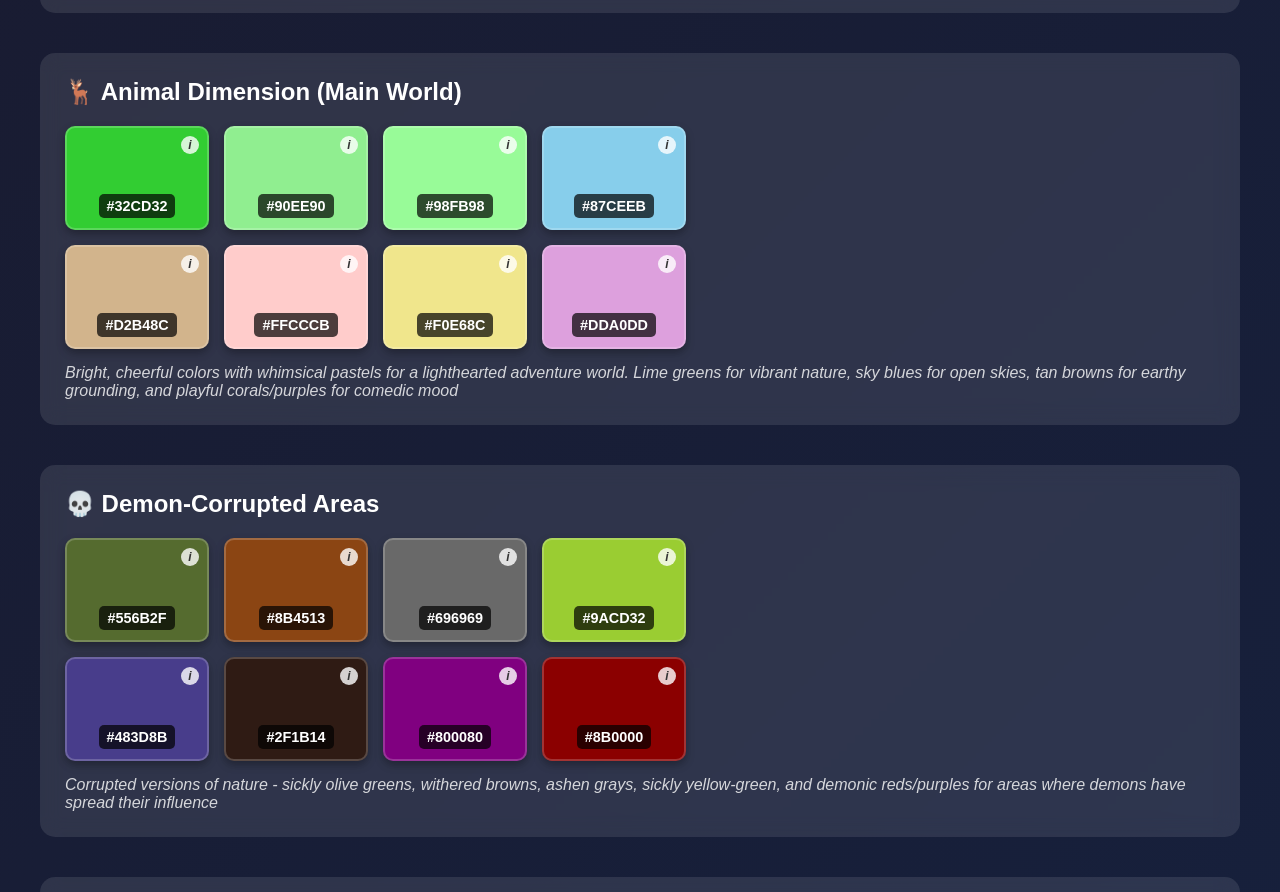
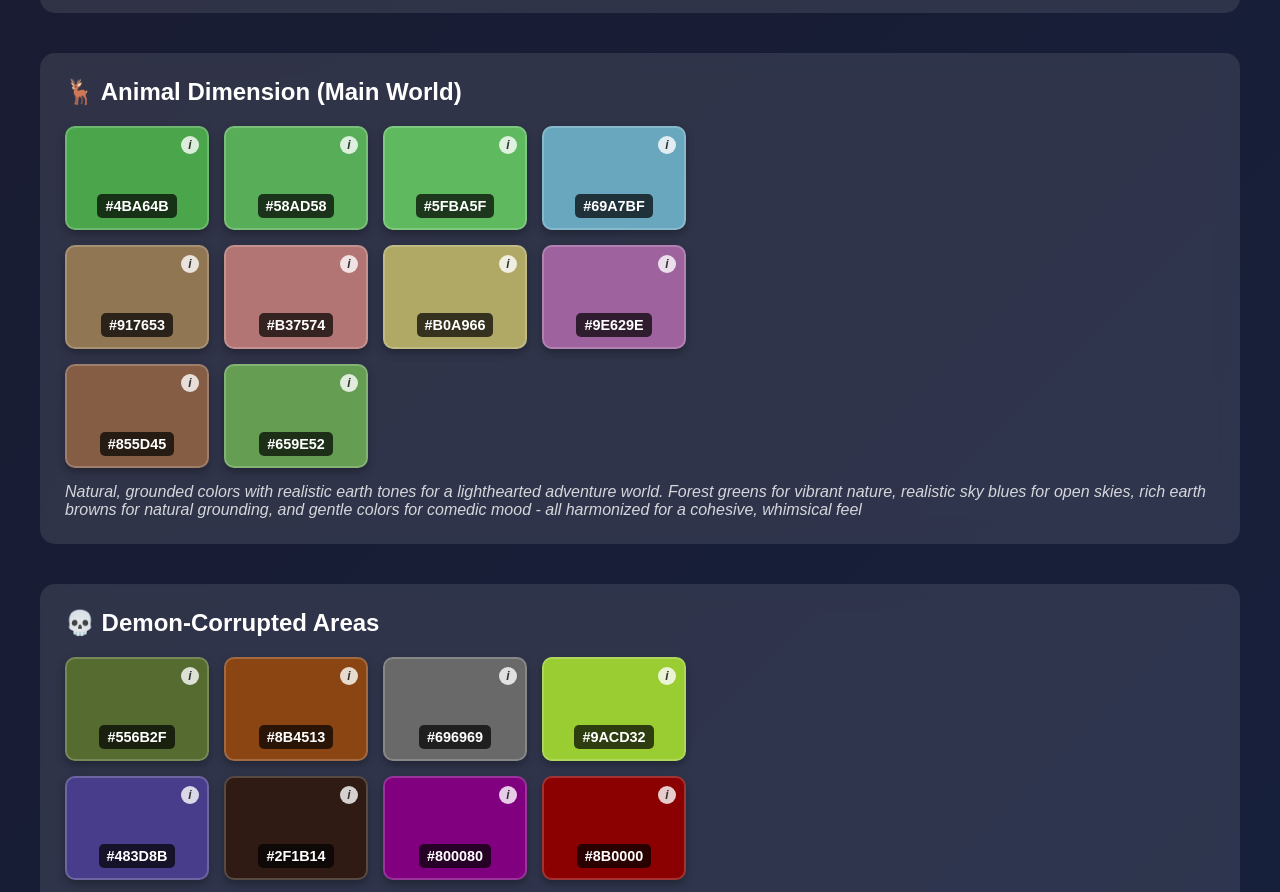
Before and after one commit to kairosolo/utd-color-palette, a plain HTML site: page index.html in a window 1280 px wide. Shown: the part 1039-1931 px from the top of the page. Drawn offline with Linux system fonts and the light colour scheme.

Commit message:
Update 0.3
Adjusted animal kingdom colors

```diff
--- a/index.html
+++ b/index.html
@@ -122,42 +122,52 @@
         <div class="palette-section">
             <div class="palette-title">🦌 Animal Dimension (Main World)</div>
             <div class="color-row">
-                <div class="color-box" style="background: #32CD32;" data-color="#32CD32" data-description="Vibrant lime green for lush forests and healthy vegetation">
-                    <div class="color-label">#32CD32</div>
+                <div class="color-box" style="background: #4BA64B;" data-color="#4BA64B" data-description="Vibrant forest green for lush forests and healthy vegetation">
+                    <div class="color-label">#4BA64B</div>
                     <div class="info-icon">i</div>
                 </div>
-                <div class="color-box" style="background: #90EE90;" data-color="#90EE90" data-description="Light green for spring meadows and peaceful nature areas">
-                    <div class="color-label">#90EE90</div>
+                <div class="color-box" style="background: #58AD58;" data-color="#58AD58" data-description="Fresh spring green for meadows and peaceful nature areas">
+                    <div class="color-label">#58AD58</div>
                     <div class="info-icon">i</div>
                 </div>
-                <div class="color-box" style="background: #98FB98;" data-color="#98FB98" data-description="Pale green for gentle grasslands and whimsical fairy areas">
-                    <div class="color-label">#98FB98</div>
+                <div class="color-box" style="background: #5FBA5F;" data-color="#5FBA5F" data-description="Soft grassland green for gentle areas and whimsical fairy spots">
+                    <div class="color-label">#5FBA5F</div>
                     <div class="info-icon">i</div>
                 </div>
-                <div class="color-box" style="background: #87CEEB;" data-color="#87CEEB" data-description="Sky blue for clear open skies and peaceful water bodies">
-                    <div class="color-label">#87CEEB</div>
+                <div class="color-box" style="background: #69A7BF;" data-color="#69A7BF" data-description="Realistic sky blue for clear open skies and peaceful water bodies">
+                    <div class="color-label">#69A7BF</div>
                     <div class="info-icon">i</div>
                 </div>
             </div>
             <div class="color-row">
-                <div class="color-box" style="background: #D2B48C;" data-color="#D2B48C" data-description="Tan brown for earth paths, tree bark, and natural grounding">
-                    <div class="color-label">#D2B48C</div>
+                <div class="color-box" style="background: #917653;" data-color="#917653" data-description="Rich earth brown for tree bark, paths, and natural grounding">
+                    <div class="color-label">#917653</div>
                     <div class="info-icon">i</div>
                 </div>
-                <div class="color-box" style="background: #FFCCCB;" data-color="#FFCCCB" data-description="Light coral for playful animal characters and cheerful accents">
-                    <div class="color-label">#FFCCCB</div>
+                <div class="color-box" style="background: #B37574;" data-color="#B37574" data-description="Muted rosy coral for playful animal characters and gentle accents">
+                    <div class="color-label">#B37574</div>
                     <div class="info-icon">i</div>
                 </div>
-                <div class="color-box" style="background: #F0E68C;" data-color="#F0E68C" data-description="Khaki yellow for sun-dappled clearings and warm lighting">
-                    <div class="color-label">#F0E68C</div>
+                <div class="color-box" style="background: #B0A966;" data-color="#B0A966" data-description="Warm golden grass for sun-dappled clearings and autumn lighting">
+                    <div class="color-label">#B0A966</div>
                     <div class="info-icon">i</div>
                 </div>
-                <div class="color-box" style="background: #DDA0DD;" data-color="#DDA0DD" data-description="Plum purple for magical flowers and whimsical comedic elements">
-                    <div class="color-label">#DDA0DD</div>
+                <div class="color-box" style="background: #9E629E;" data-color="#9E629E" data-description="Deeper magical purple for enchanted flowers and whimsical elements">
+                    <div class="color-label">#9E629E</div>
                     <div class="info-icon">i</div>
                 </div>
             </div>
-            <div class="usage-note">Bright, cheerful colors with whimsical pastels for a lighthearted adventure world. Lime greens for vibrant nature, sky blues for open skies, tan browns for earthy grounding, and playful corals/purples for comedic mood</div>
+            <div class="color-row">
+                <div class="color-box" style="background: #855D45;" data-color="#855D45" data-description="Natural soil brown for dirt paths, garden areas, and realistic ground">
+                    <div class="color-label">#855D45</div>
+                    <div class="info-icon">i</div>
+                </div>
+                <div class="color-box" style="background: #659E52;" data-color="#659E52" data-description="Natural grass green for meadows, lawns, and healthy vegetation">
+                    <div class="color-label">#659E52</div>
+                    <div class="info-icon">i</div>
+                </div>
+            </div>
+            <div class="usage-note">Natural, grounded colors with realistic earth tones for a lighthearted adventure world. Forest greens for vibrant nature, realistic sky blues for open skies, rich earth browns for natural grounding, and gentle colors for comedic mood - all harmonized for a cohesive, whimsical feel</div>
         </div>
 
         <div class="palette-section">
@@ -262,6 +272,7 @@
         </div>
     </div>
 
+    <!-- Color info tooltip -->
     <div id="color-tooltip" class="color-tooltip">
         <div class="tooltip-section">
             <strong>HEX:</strong> <span id="hex-value"></span>
@@ -275,10 +286,12 @@
         <div class="tooltip-footer">Click to copy HEX</div>
     </div>
 
+    <!-- Description tooltip -->
     <div id="description-tooltip" class="description-tooltip">
         <div id="description-text"></div>
     </div>
 
+    <!-- Copy notification -->
     <div id="copy-notification" class="copy-notification">
         Copied to clipboard!
     </div>
```
